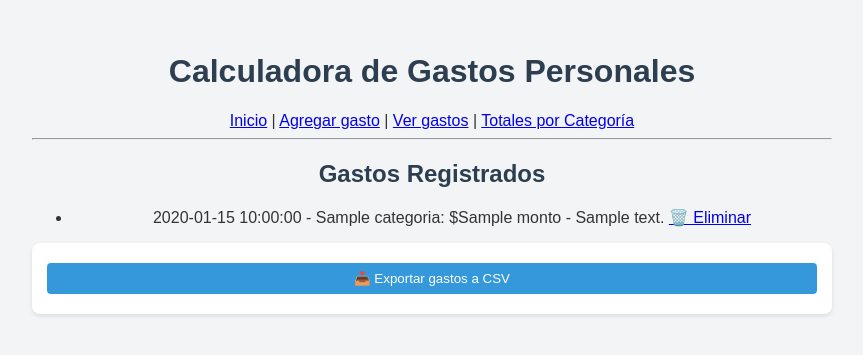
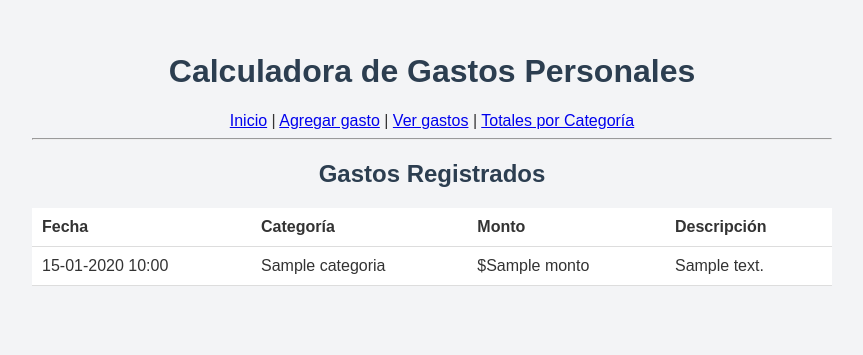
Before and after one commit to JuanLemus97/calculadora_gastos_personales, a Flask app: template templates/gastos.html in a window 1280 px wide. Shown: the top 355 px of the page, without its empty margins (208-1071 px from the left). Run offline with Flask 3, Linux system fonts and the light colour scheme; the template is opened without the code that fills it: most values are stand-ins (such as "Sample title", 1, 10 or a date in 2020).

Commit message:
Agregando base de datos

```diff
--- a/app.py
+++ b/app.py
@@ -11,10 +11,14 @@ ARCHIVO = "gastos.json"
 
 # Cargar datos
 def cargar_gastos():
-    if os.path.exists(ARCHIVO):
+    session = Session()
+    gastos = session.query(Gasto).order_by(Gasto.fecha.desc()).all()
+    session.close()
+    return gastos
+    """ if os.path.exists(ARCHIVO):
         with open(ARCHIVO, "r") as f:
             return json.load(f)
-    return []
+    return [] """
 
 # Guardar datos
 def guardar_gastos(gastos):
@@ -41,7 +45,7 @@ def agregar():
         session.add(nuevo)
         session.commit()
         session.close()
-        return redirect(url_for("index"))
+        return redirect(url_for("agregar.html"))
     return render_template("agregar.html")
 
 @app.route("/gastos")
--- a/templates/gastos.html
+++ b/templates/gastos.html
@@ -1,12 +1,28 @@
 {% extends "base.html" %}
 {% block contenido %}
 <h2>Gastos Registrados</h2>
-<ul>
+<table>
+    <tr>
+        <th>Fecha</th>
+        <th>Categoría</th>
+        <th>Monto</th>
+        <th>Descripción</th>
+    </tr>
+    {% for gasto in gastos %}
+    <tr>
+        <td>{{ gasto.fecha.strftime("%d-%m-%Y %H:%M") }}</td>
+        <td>{{ gasto.categoria }}</td>
+        <td>${{ gasto.monto }}</td>
+        <td>{{ gasto.descripcion }}</td>
+    </tr>
+    {% endfor %}
+</table>
+<!-- <ul>
     {% for gasto in gastos %}
     <li>
-        {{ gasto.fecha }} - {{ gasto.categoria }}: ${{ gasto.monto }} - {{ gasto.descripcion }}
+        {{ gasto.fecha }} - {{ gasto.categoria }}: ${{ gasto.monto }} - {{ gasto.descripcion }} -->
         <!-- Enlace de eliminación con confirmación -->
-         <a href="{{ url_for('eliminar', idx=loop.index0) }}"
+         <!-- <a href="{{ url_for('eliminar', idx=loop.index0) }}"
             onclick="return confirm('¿Seguro que deseas eliminar este gasto?');">
             🗑️ Eliminar
         </a>
@@ -15,5 +31,5 @@
 </ul>
 <form action="{{ url_for('descargar') }}">
     <button type="submit">📥 Exportar gastos a CSV</button>
-</form>
+</form> -->
 {% endblock %}
```
